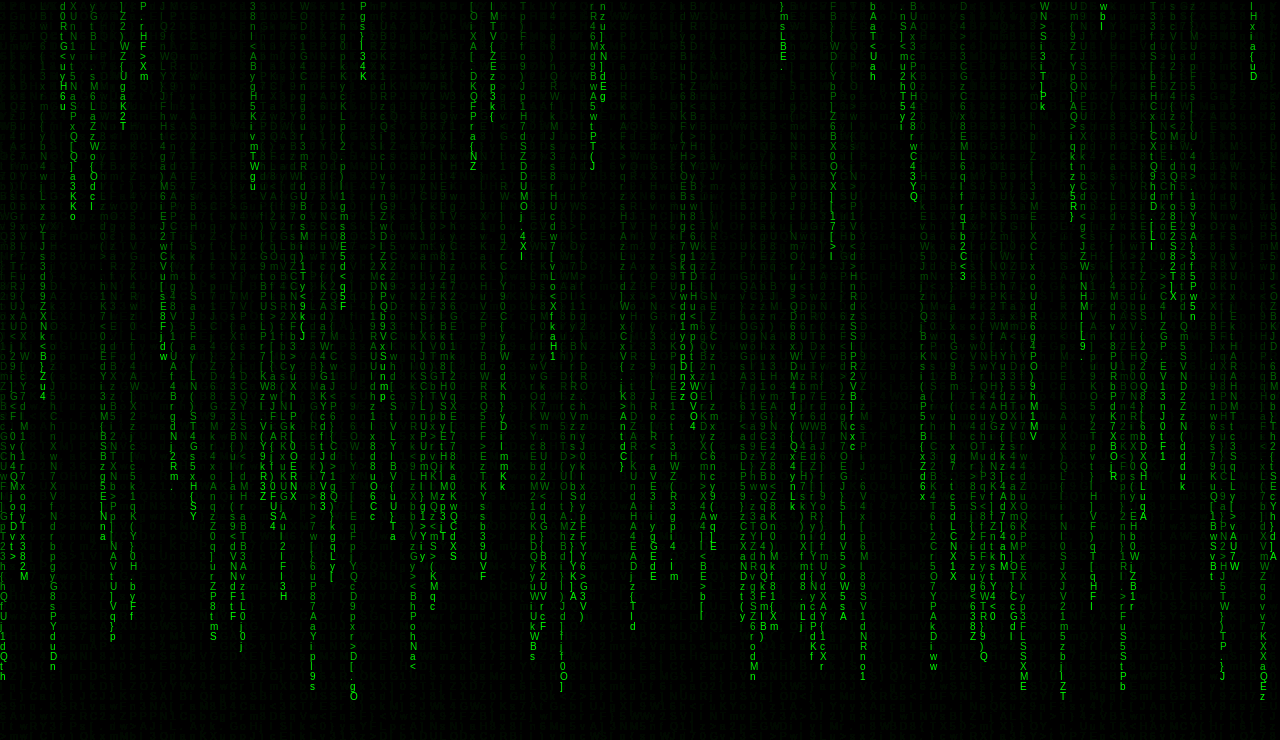
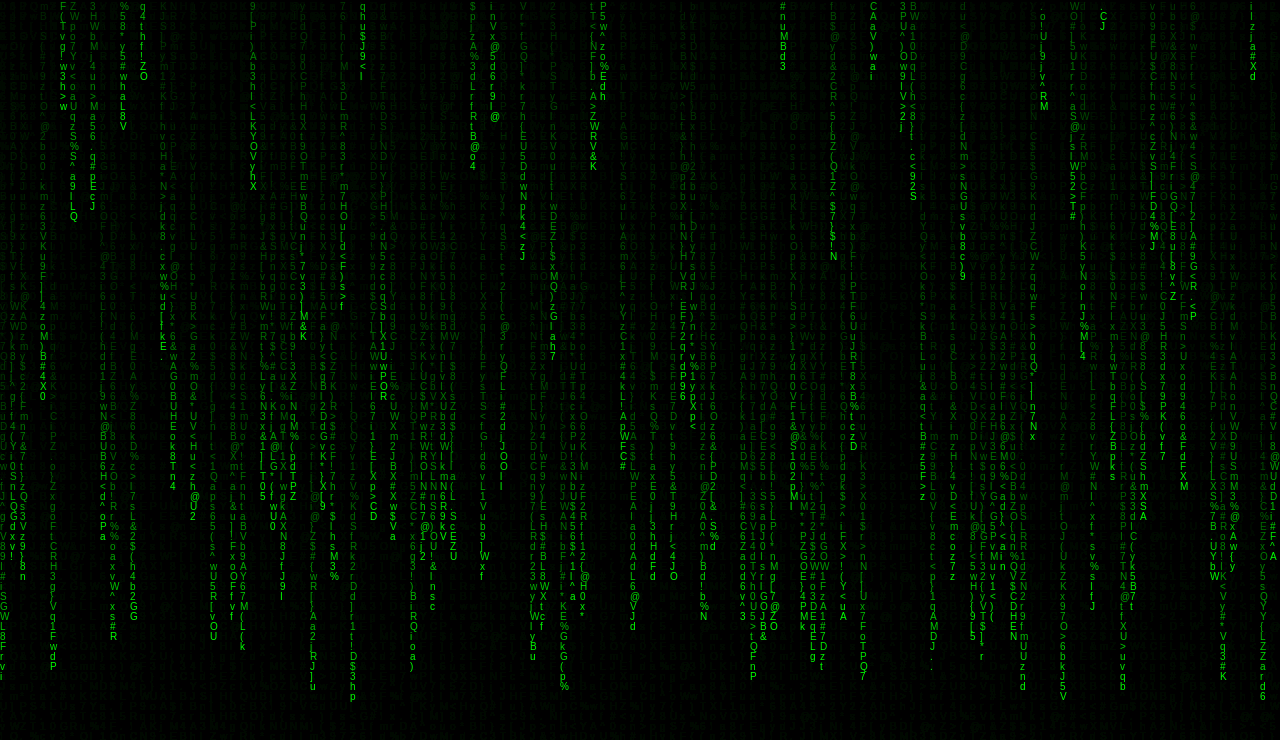
Before and after one commit to LHZ-922/cloudflare.github.io, a plain HTML site: page s0/index.html in a window 1280 px wide. Drawn offline with Linux system fonts and the light colour scheme.

Commit message:
Update index.html

```diff
--- a/s0/index.html
+++ b/s0/index.html
@@ -18,7 +18,7 @@ var ctx = c.getContext("2d");
 
 c.height = window.innerHeight;
 c.width = window.innerWidth;
-var chinese = "AaBbCcDdEdFfGgHhIiJjKkLlMmNnOoPpQqRrSsTtUuVvWwXxYy.Zz1234567890<>{}[]()";
+var chinese = "AaBbCcDdEdFfGgHhIiJjKkLlMmNnOoPpQqRrSsTtUuVvWwXxYy.Zz1234567890<>{}[]()!@#$%^&*";
 chinese = chinese.split("");
 
 var font_size = 10;
```
